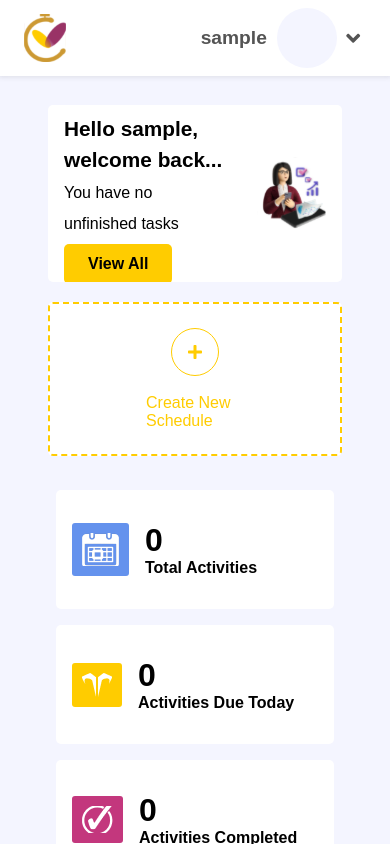
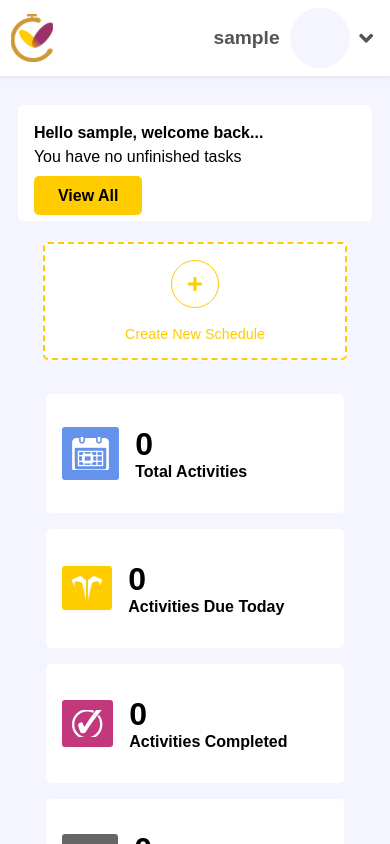
Before and after one commit to Praisecodes/Hazlo_Todo, a React (Vite) app: page /dashboard in a window 390 px wide. Built offline with nearby package versions, Linux system fonts and the light colour scheme; sample sign-in values are in the browser's storage.

Commit message:
[Update] Workarea responsive

```diff
--- /dev/null
+++ b/src/styles/_dashboardresponsive.scss
@@ -0,0 +1,45 @@
+@media screen and (max-width: 980px) {
+    .container{
+        .mainContainer{
+            .dashboard{
+                .welcome{
+                    flex-direction: column;
+                    justify-content: center;
+                    align-items: center;
+                    .welcomeMsg{
+                        .message{
+                            p{
+                                font-size: 1rem;
+                            }
+                        }
+                    }
+                }
+            }
+        }
+    }
+}
+
+@media screen and (max-width: 490px){
+    .container{
+        .mainContainer{
+            .dashboard{
+                padding: 1rem;
+                .welcome{
+                    .welcomeMsg{
+                        width: 90%;
+                        padding: 1rem 1rem;
+                        .image{
+                            display: none;
+                        }
+                    }
+                    .create{
+                        padding: 1rem 5rem;
+                        p{
+                            font-size: .9rem;
+                        }
+                    }
+                }
+            }
+        }
+    }
+}
--- a/src/styles/_workarearesponsive.scss
+++ b/src/styles/_workarearesponsive.scss
@@ -23,3 +23,13 @@
         }
     }
 }
+
+@media screen and (max-width: 490px) {
+    .container{
+        .mainContainer{
+            .header{
+                padding: .5rem;
+            }
+        }
+    }
+}
--- a/src/styles/index.css
+++ b/src/styles/index.css
@@ -913,4 +913,37 @@ body {
   .container .mainContainer .header form {
     display: none;
   }
+}
+@media screen and (max-width: 490px) {
+  .container .mainContainer .header {
+    padding: 0.5rem;
+  }
+}
+@media screen and (max-width: 980px) {
+  .container .mainContainer .dashboard .welcome {
+    flex-direction: column;
+    justify-content: center;
+    align-items: center;
+  }
+  .container .mainContainer .dashboard .welcome .welcomeMsg .message p {
+    font-size: 1rem;
+  }
+}
+@media screen and (max-width: 490px) {
+  .container .mainContainer .dashboard {
+    padding: 1rem;
+  }
+  .container .mainContainer .dashboard .welcome .welcomeMsg {
+    width: 90%;
+    padding: 1rem 1rem;
+  }
+  .container .mainContainer .dashboard .welcome .welcomeMsg .image {
+    display: none;
+  }
+  .container .mainContainer .dashboard .welcome .create {
+    padding: 1rem 5rem;
+  }
+  .container .mainContainer .dashboard .welcome .create p {
+    font-size: 0.9rem;
+  }
 }/*# sourceMappingURL=index.css.map */
--- a/src/styles/index.scss
+++ b/src/styles/index.scss
@@ -335,3 +335,4 @@ body{
 @import './homeresponsive';
 @import './formsresponsive';
 @import './workarearesponsive';
+@import './dashboardresponsive';
```
Also changed, not shown: 1 other file (tests, documents, lock files or other folders).
